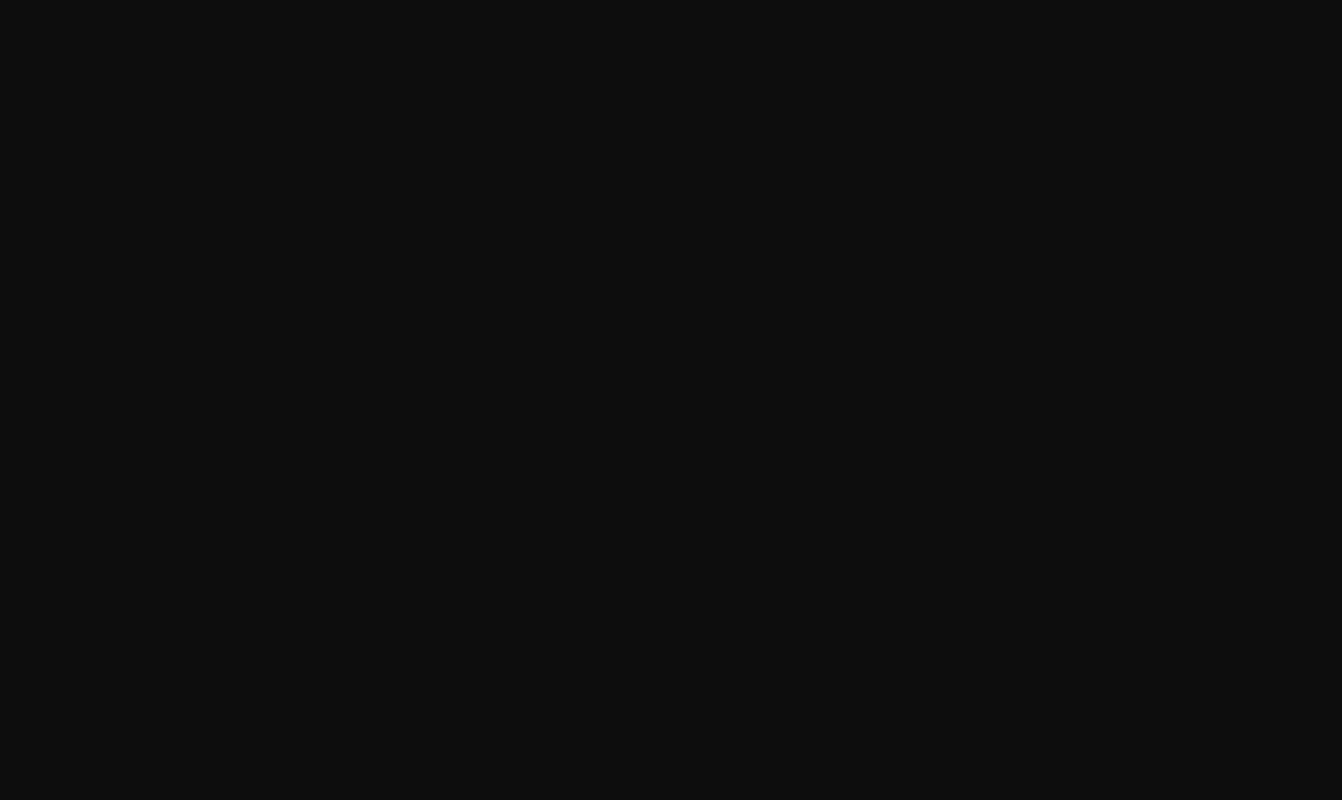
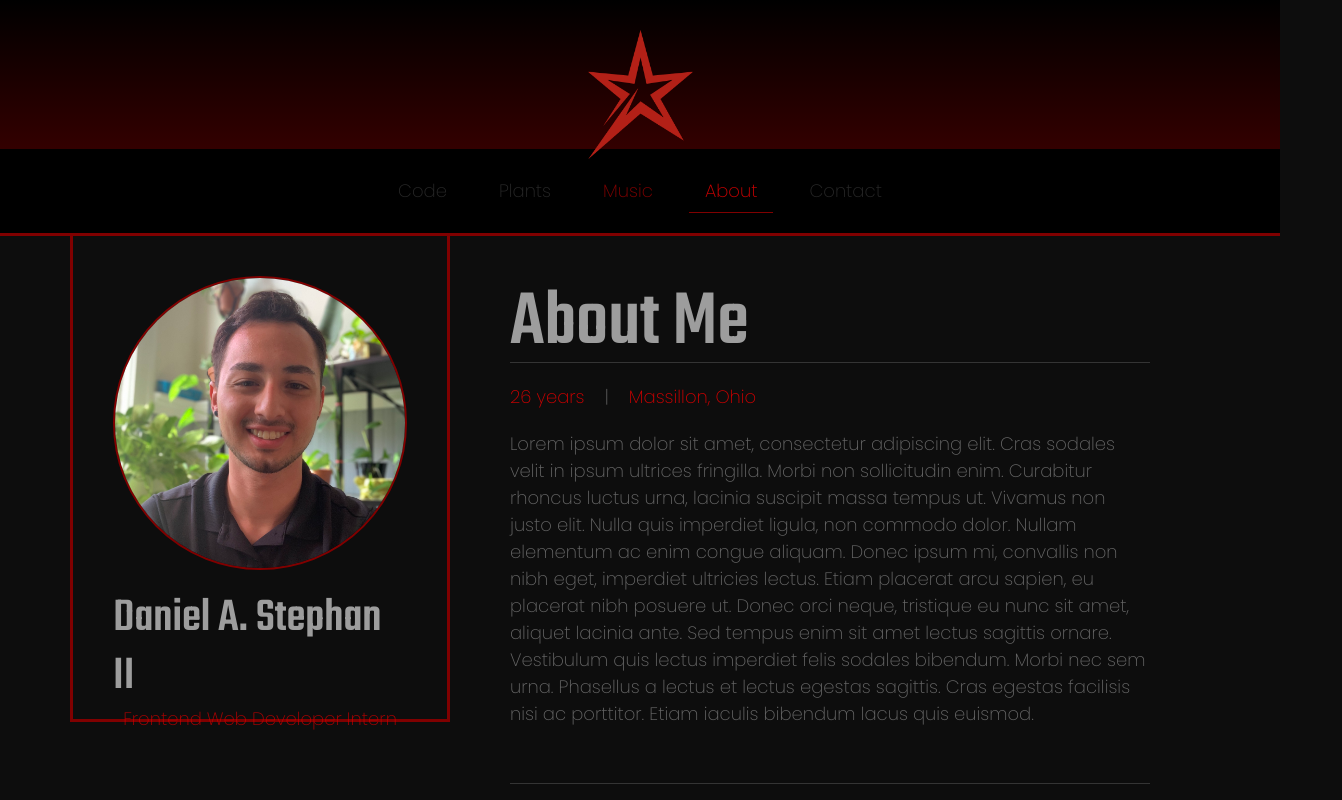
Before and after one commit to dstepha3/DanielOnline, a Vue app: page /about in a window 1280 px wide. Shown: the top 800 px of the page, 1342 px wide, since content can reach past the window. Built offline with nearby package versions, Linux system fonts and the light colour scheme.

Commit message:
initialize about page layout

```diff
--- a/src/assets/style.css
+++ b/src/assets/style.css
@@ -72,9 +72,71 @@
     top: 0;
   }
 
+  #about-body .sidebar {
+    border-left: 3px solid var(--theme-primary-dark);
+    border-bottom: 3px solid var(--theme-primary-dark);
+    border-right: 3px solid var(--theme-primary-dark);
+    height: 38vw;
+    display: flex;
+    flex-direction: column;
+    align-items: center;
+    padding: 40px;
+  }
 
-  #about-body sidebar {
-    background: red;
+  #about-body .content {
+    padding: 60px;
+  }
+
+  #about-body .content h1 {
+    font-size: 80px !important;
+    padding-bottom: 10px;
+    border-bottom: 1px solid var(--theme-black );
+    color: var(--theme-lightest-gray);
+    margin-bottom: 20px;
+  }
+
+  #about-body .content p {
+    color: var(--theme-dark-gray);
+  }
+
+  #about-body .content .red {
+    color: var(--theme-primary-light);
+  }
+
+  #about-body .content p > span.red:first-child {
+    padding-right: 15px;
+  }
+
+  #about-body .content p > span.red:last-child {
+    padding-left: 15px;
+  }
+
+  #about-body .sidebar img {
+    width: 100%;
+    object-fit: cover;
+    border-radius: 50%;
+    border: 2px solid var(--theme-primary-dark);
+    margin-bottom: 20px;
+  }
+
+  #about-body .sidebar h3{
+    color: var(--theme-lightest-gray);
+    margin-bottom: 0;
+  }
+
+  #about-body .job-title {
+    color: var(--theme-primary-light);
+    opacity: .8;
+  }
+
+  #about-body .personal-details {
+    margin: 20px 0;
+  }
+
+  #about-body .content .section {
+    padding-bottom: 40px;
+    border-bottom: 1px solid var(--theme-black );
+    margin-bottom: 40px;
   }
 
   @media only screen and (max-width:  500px) {
--- a/src/components/Footer-Large.vue
+++ b/src/components/Footer-Large.vue
@@ -43,7 +43,7 @@
             </div>
             <div class="col">
                 <h6>Resources</h6>
-                <router-link class="nav-link disabled" to="/about">About</router-link>
+                <router-link class="nav-link" to="/about">About</router-link>
                 <router-link class="nav-link disabled" to="/blog">Blog</router-link>
                 <router-link class="nav-link disabled" to="/contact">Contact</router-link>
                 <router-link class="nav-link disabled" to="/faqs">FAQs</router-link>
--- a/src/components/NavBar.vue
+++ b/src/components/NavBar.vue
@@ -17,7 +17,7 @@
                 <router-link class="nav-link" to="/music">Music</router-link>
             </li>
             <li class="nav-item">
-                <router-link class="nav-link disabled" to="/about">About</router-link>
+                <router-link class="nav-link" to="/about">About</router-link>
             </li>
             <li class="nav-item">
                 <router-link class="nav-link disabled" to="/contact">Contact</router-link>
--- a/src/views/About.vue
+++ b/src/views/About.vue
@@ -1,18 +1,36 @@
 <template lang="html">
+    <NavBar></NavBar>
     <div id="about-body">
-        <div class="sidebar">
-
-        </div>
-        <div class="content">
-
+        <div class="container">
+            <div class="row">
+                <div class="sidebar sticky col-4">
+                    <img src="@/assets/images/About/headshot-aug21.jpg">
+                    <h3>Daniel A. Stephan II</h3>
+                    <p class="job-title">Frontend Web Developer Intern</p>
+                </div>
+                <div class="content col-8">
+                    <h1>About Me</h1>
+                    <p class="personal-details"><span class="red">26 years</span> | <span class="red">Massillon, Ohio</span></p>
+                    <div class="section">
+                        <p> Lorem ipsum dolor sit amet, consectetur adipiscing elit. Cras sodales velit in ipsum ultrices fringilla. Morbi non sollicitudin enim. Curabitur rhoncus luctus urna, lacinia suscipit massa tempus ut. Vivamus non justo elit. Nulla quis imperdiet ligula, non commodo dolor. Nullam elementum ac enim congue aliquam. Donec ipsum mi, convallis non nibh eget, imperdiet ultricies lectus. Etiam placerat arcu sapien, eu placerat nibh posuere ut. Donec orci neque, tristique eu nunc sit amet, aliquet lacinia ante. Sed tempus enim sit amet lectus sagittis ornare. Vestibulum quis lectus imperdiet felis sodales bibendum. Morbi nec sem urna. Phasellus a lectus et lectus egestas sagittis. Cras egestas facilisis nisi ac porttitor. Etiam iaculis bibendum lacus quis euismod.</p>
+                    </div>
+                </div>
+            </div>
         </div>
     </div>
+    <FooterLarge style="margin-top: 80px"></FooterLarge>
 </template>
 
 <script lang="js">
+import NavBar from "@/components/NavBar.vue";
+import FooterLarge from "@/components/Footer-Large.vue";
 
 export default {
-    name: 'about'
+    name: 'about',
+    components: {
+        NavBar,
+        FooterLarge
+    }
 }
 
 </script>
```
Also changed, not shown: src/assets/images/About/headshot-aug21.jpg (added).
